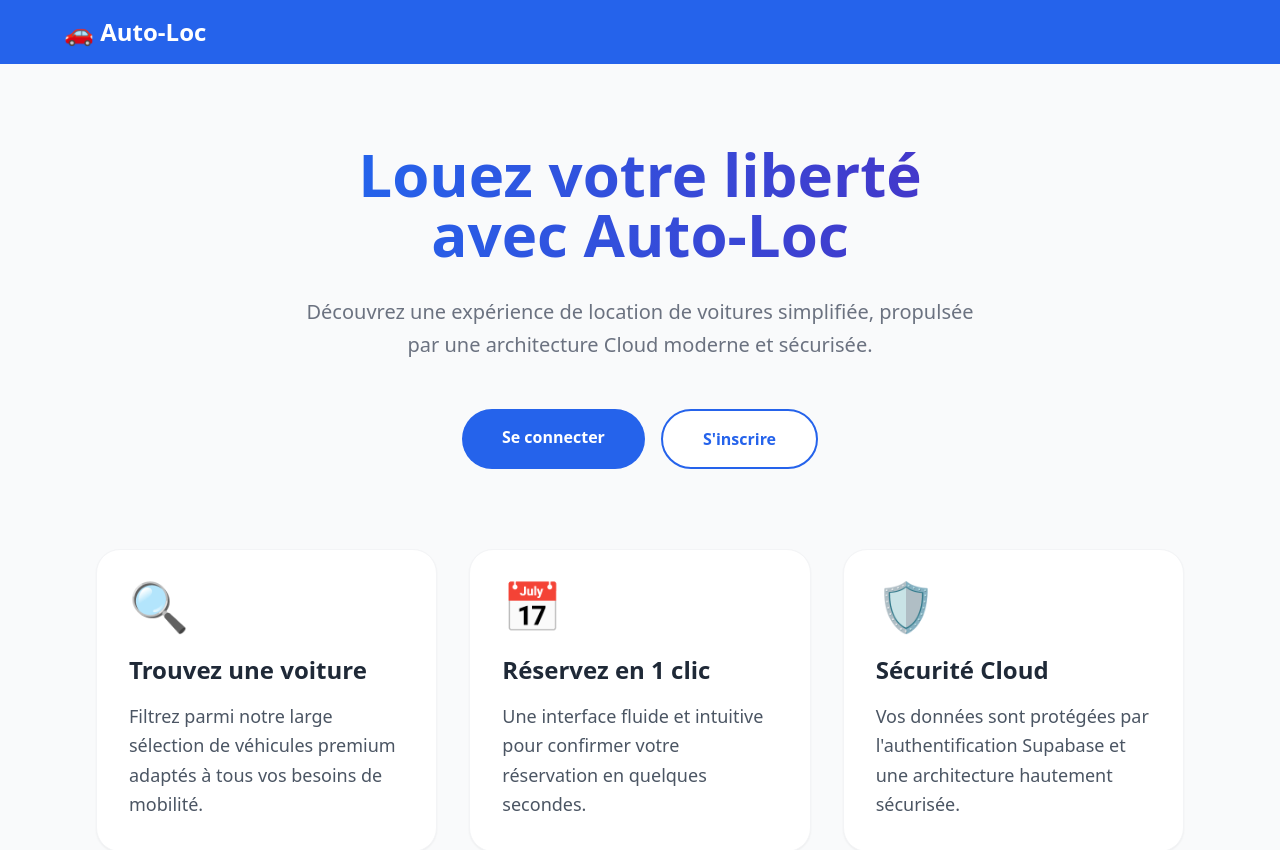
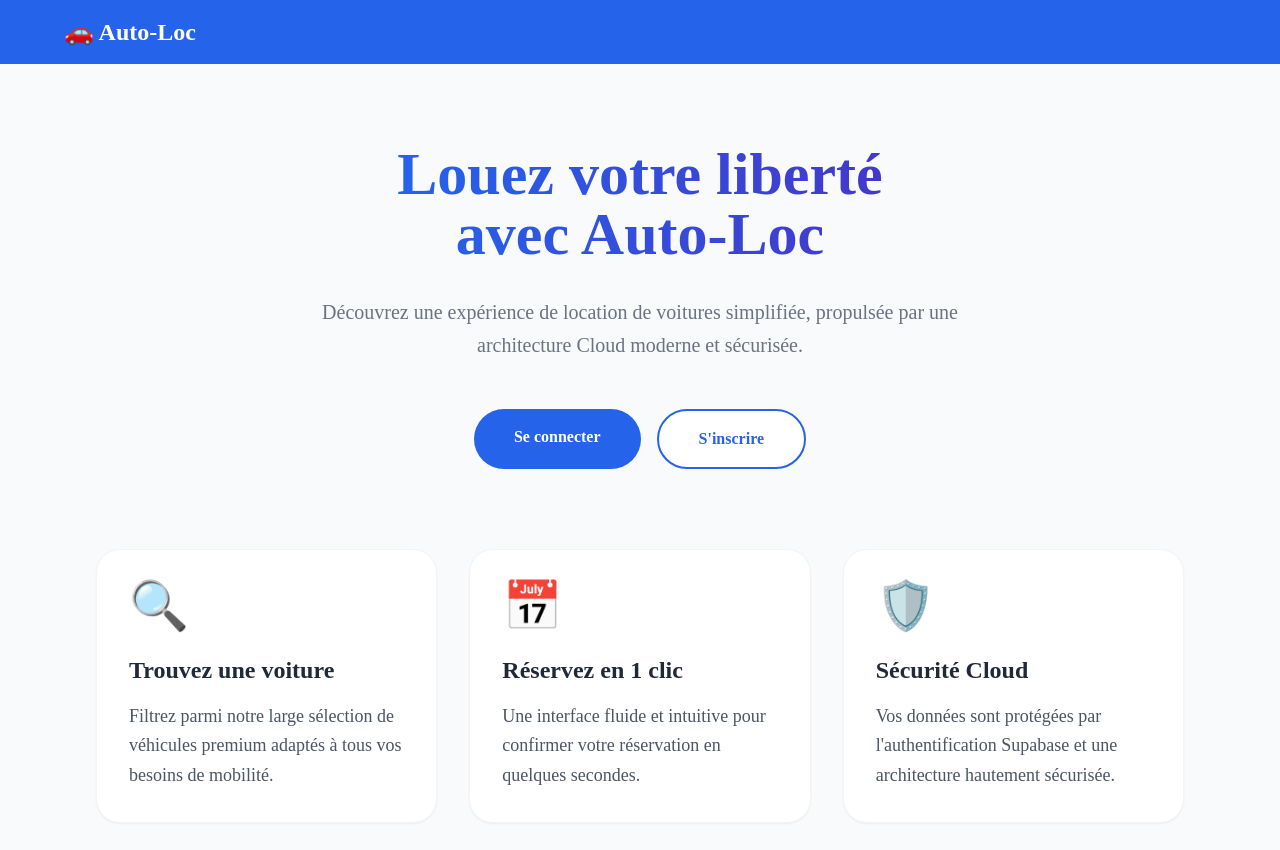
Before and after one commit to Amel-ved/Auto-Loc-Project-, a Next.js app: page / in a window 1280 px wide. Shown: the top 850 px of the page. Built offline with nearby package versions, Linux system fonts and the light colour scheme.

Commit message:
style: configure premium dark theme, custom fonts, and tailwind utils

```diff
--- /dev/null
+++ b/lib/utils.ts
@@ -0,0 +1,6 @@
+import { type ClassValue, clsx } from "clsx"
+import { twMerge } from "tailwind-merge"
+
+export function cn(...inputs: ClassValue[]) {
+  return twMerge(clsx(inputs))
+}
--- a/tailwind.config.ts
+++ b/tailwind.config.ts
@@ -1,12 +1,21 @@
 import type { Config } from 'tailwindcss'
 
 const config: Config = {
+  darkMode: 'class',
   content: [
     './app/**/*.{js,ts,jsx,tsx,mdx}',
     './components/**/*.{js,ts,jsx,tsx,mdx}',
+    './lib/**/*.{js,ts,jsx,tsx,mdx}',
   ],
   theme: {
-    extend: {},
+    extend: {
+      fontFamily: {
+        sans: ['var(--font-outfit)', 'sans-serif'],
+      },
+      backgroundImage: {
+        'gradient-radial': 'radial-gradient(var(--tw-gradient-stops))',
+      }
+    },
   },
   plugins: [],
 }
```
